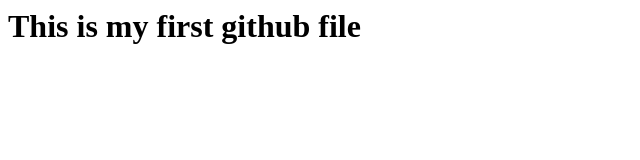
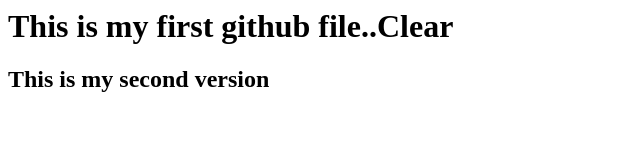
Before and after one commit to Ruchi621987/myrepo, a plain HTML site: page index.html in a window 1280 px wide. Shown: the whole page, without its empty margins (0-640 px from the left). Drawn offline with Linux system fonts and the light colour scheme.

Commit message:
my second version

```diff
--- a/index.html
+++ b/index.html
@@ -1,5 +1,6 @@
 <html>
     <body>
-        <h1> This is my first github file</h1>
+        <h1> This is my first github file..Clear</h1>
+        <h2> This is my second version</h2>
     </body>
 </html>
```
